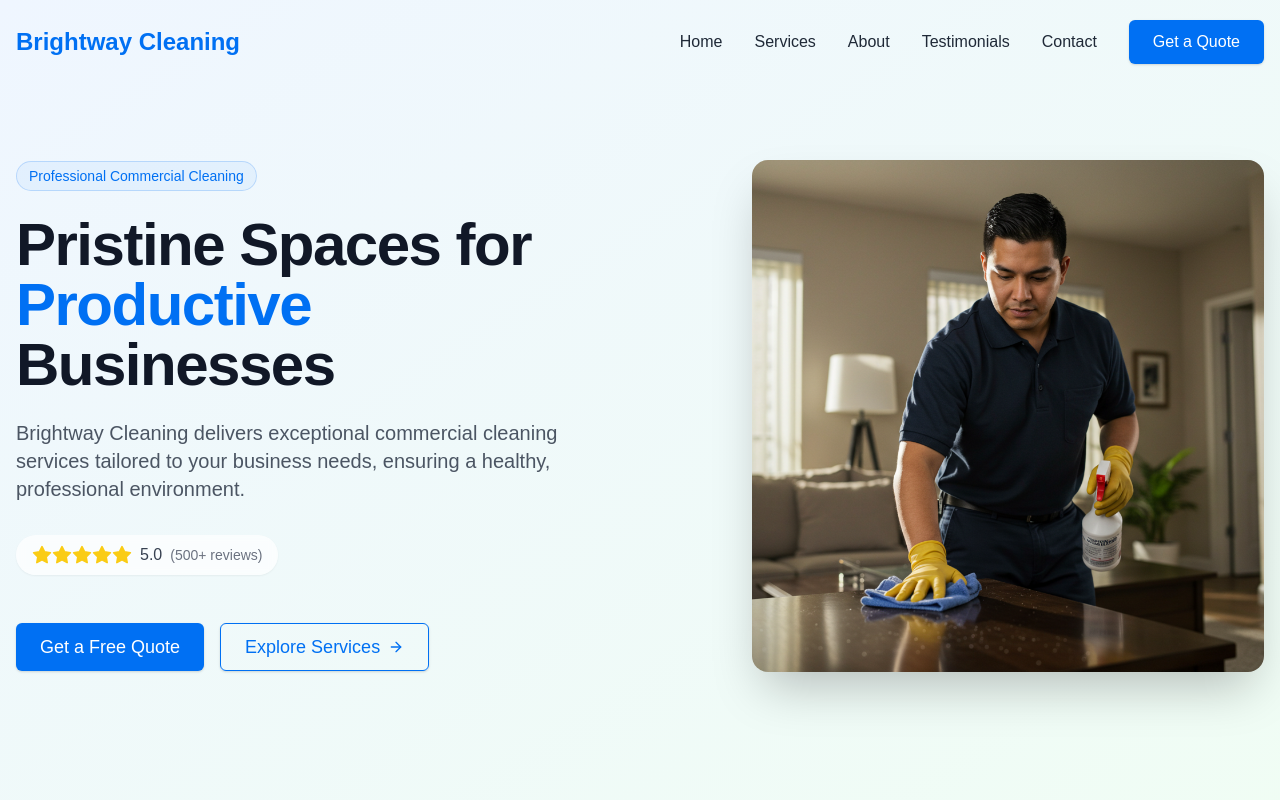
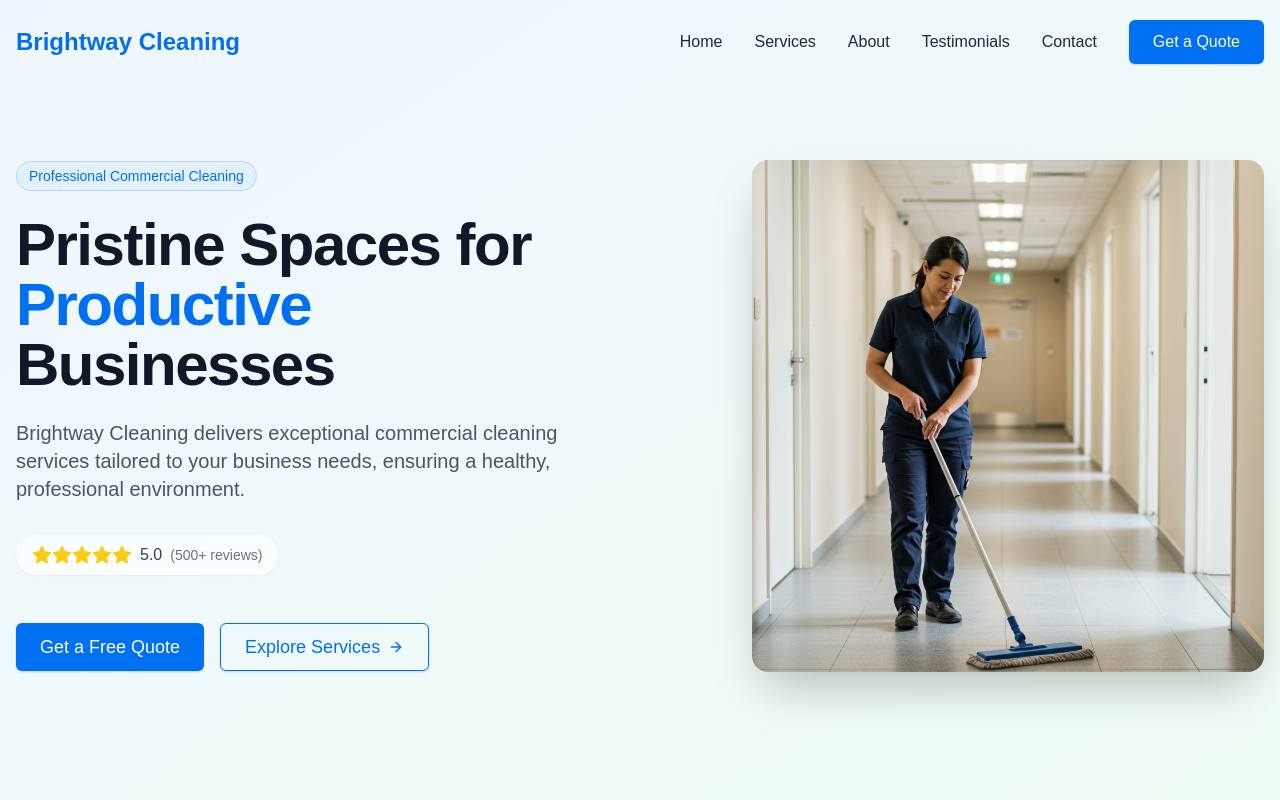
Before and after one commit to bennyortiz/brightway-website-code, a Next.js app: page / in a window 1280 px wide. Shown: the top 800 px of the page. Built offline with nearby package versions, Linux system fonts and the light colour scheme.

Commit message:
Update hero image to use commercial hallway image

```diff
--- a/app/components/sections/Hero/index.tsx
+++ b/app/components/sections/Hero/index.tsx
@@ -20,9 +20,9 @@ const Hero = () => {
           <div className="mt-12 md:mt-0 md:w-1/2 flex justify-center md:justify-end">
             <div className="relative w-full max-w-lg aspect-square rounded-2xl overflow-hidden shadow-2xl">
               <SafeImage
-                src="/images/brightway-commercial-cleaning-wiping.jpg"
-                alt="Brightway Commercial Cleaning Team"
-                fallbackText="Commercial Cleaning Team"
+                src="/images/brightway-commercial-hallway.jpg"
+                alt="Brightway Commercial Hallway Cleaning"
+                fallbackText="Commercial Hallway Cleaning"
                 priority={true}
               />
             </div>
```
